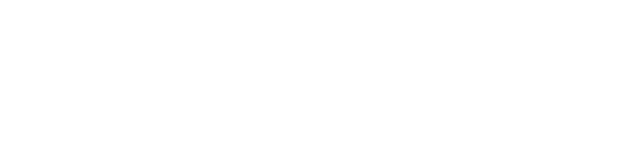
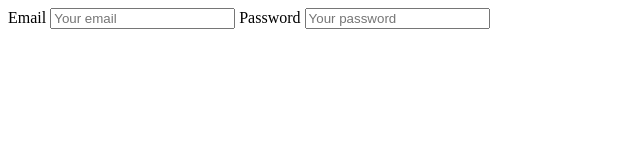
Before and after one commit to djskfjkgj34566/lear-git, a plain HTML site: page index.html in a window 1280 px wide. Shown: the whole page, without its empty margins (0-640 px from the left). Drawn offline with Linux system fonts and the light colour scheme.

Commit message:
Added new features

```diff
--- a/index.html
+++ b/index.html
@@ -4,9 +4,17 @@
   <meta charset="UTF-8">
   <meta http-equiv="X-UA-Compatible" content="IE=edge">
   <meta name="viewport" content="width=device-width, initial-scale=1.0">
-  <title>Document</title>
+  <title>Document!!!</title>
+  <link rel="stylesheet" href="">
 </head>
 <body>
-
+  <div class="container">
+    <form action="">
+      <label for="email">Email</label>
+      <input type="email" id="email" placeholder="Your email">
+      <label for="password">Password</label>
+      <input type="password" id="password" placeholder="Your password">
+    </form>
+  </div>
 </body>
 </html>
```
